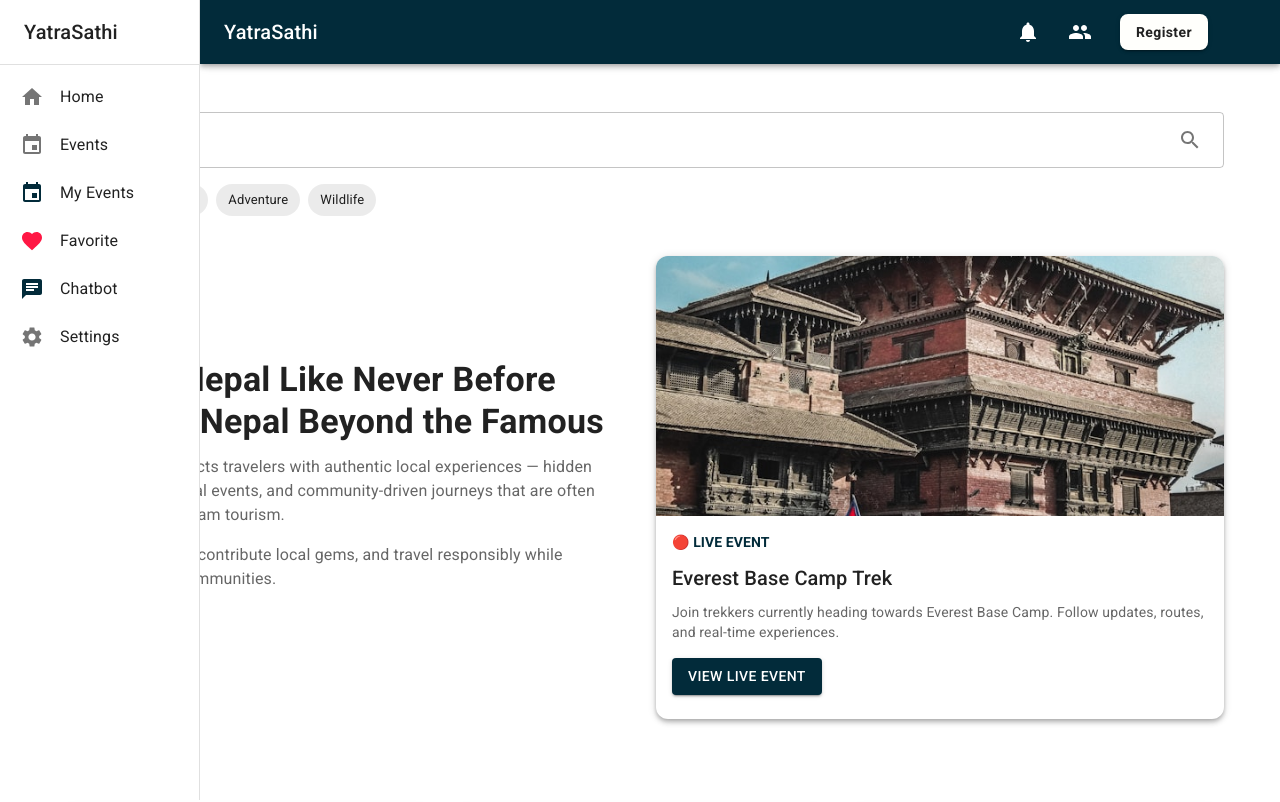
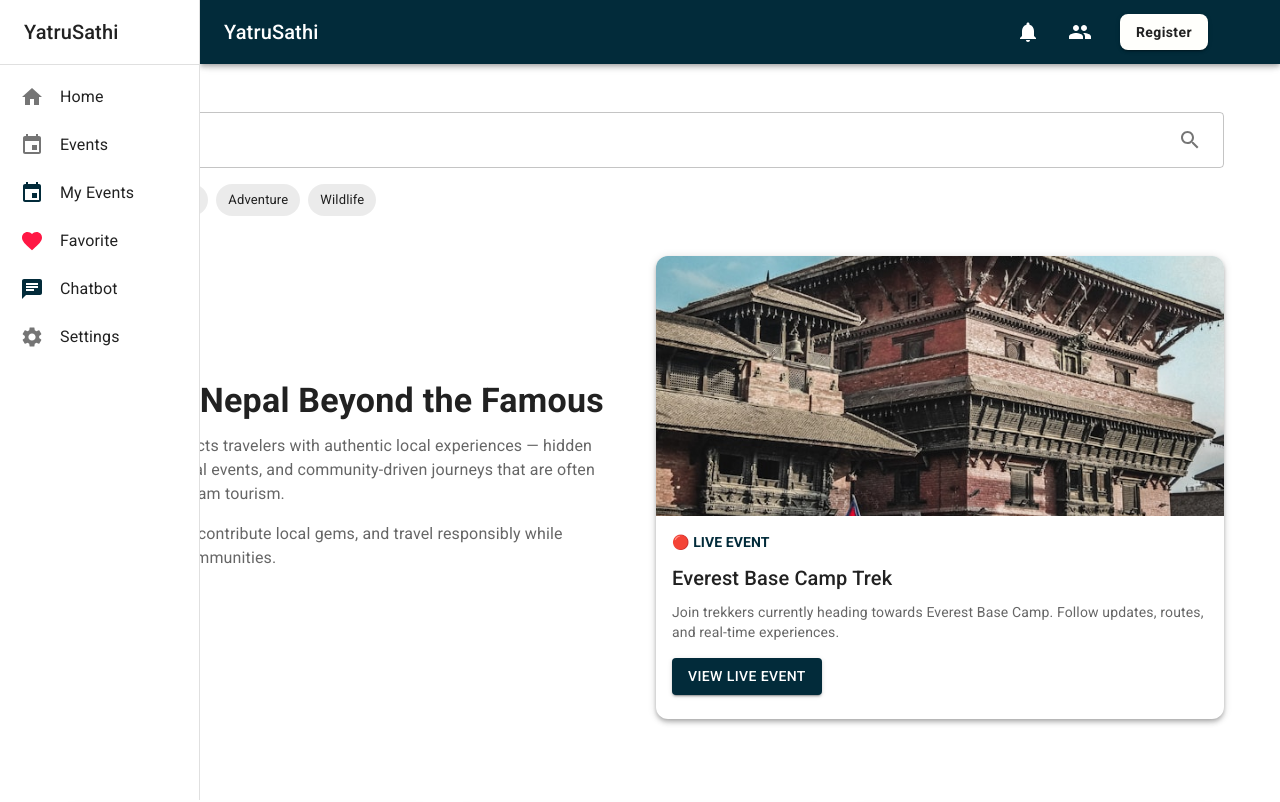
Before and after one commit to YatruSathi/-yartusathi-frontend, a React (Vite) app: page /home in a window 1280 px wide. Shown: the top 802 px of the page. Built offline with nearby package versions, Linux system fonts and the light colour scheme.

Commit message:
Change yatrasathi to yatrusathi from the title

```diff
--- a/index.html
+++ b/index.html
@@ -12,7 +12,7 @@
     />
     <link rel="stylesheet" href="https://fonts.googleapis.com/icon?family=Material+Icons" />
 
-    <title>YatraSathi</title>
+    <title>YatruSathi</title>
   </head>
 
   <body>
--- a/src/app-config.ts
+++ b/src/app-config.ts
@@ -1,3 +1,3 @@
 export const appConfig = {
-  appName: 'YatraSathi',
+  appName: 'YatruSathi',
 };
--- a/src/pages/home/index.tsx
+++ b/src/pages/home/index.tsx
@@ -104,7 +104,6 @@ export const Home: React.FC = () => {
           {/* LEFT: WEBSITE DESCRIPTION */}
           <Grid item xs={12} md={6}>
             <Typography variant="h4" fontWeight="bold" gutterBottom>
-              Explore Nepal Like Never Before <br />
               Discover Nepal Beyond the Famous
             </Typography>
 
```
